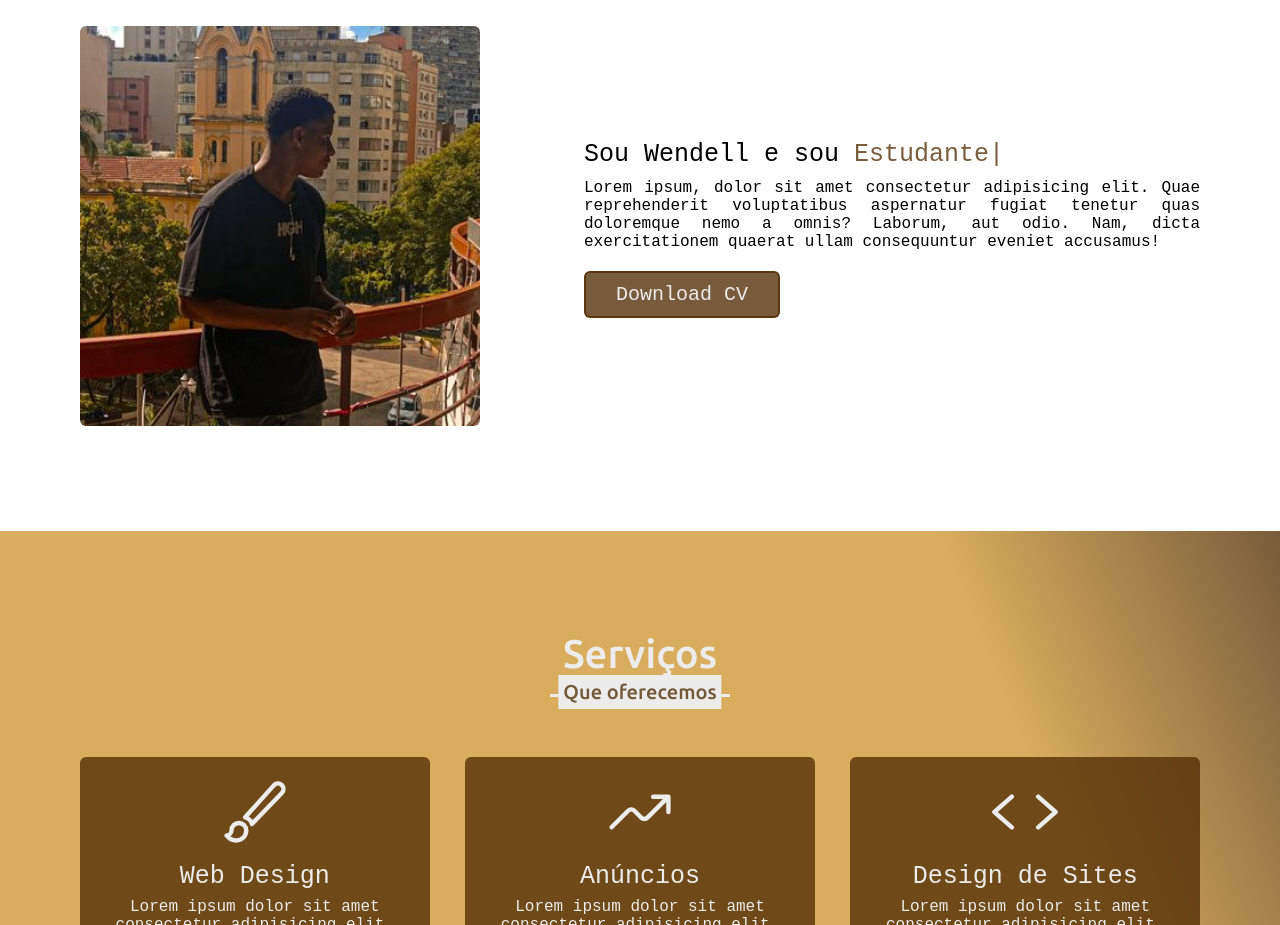
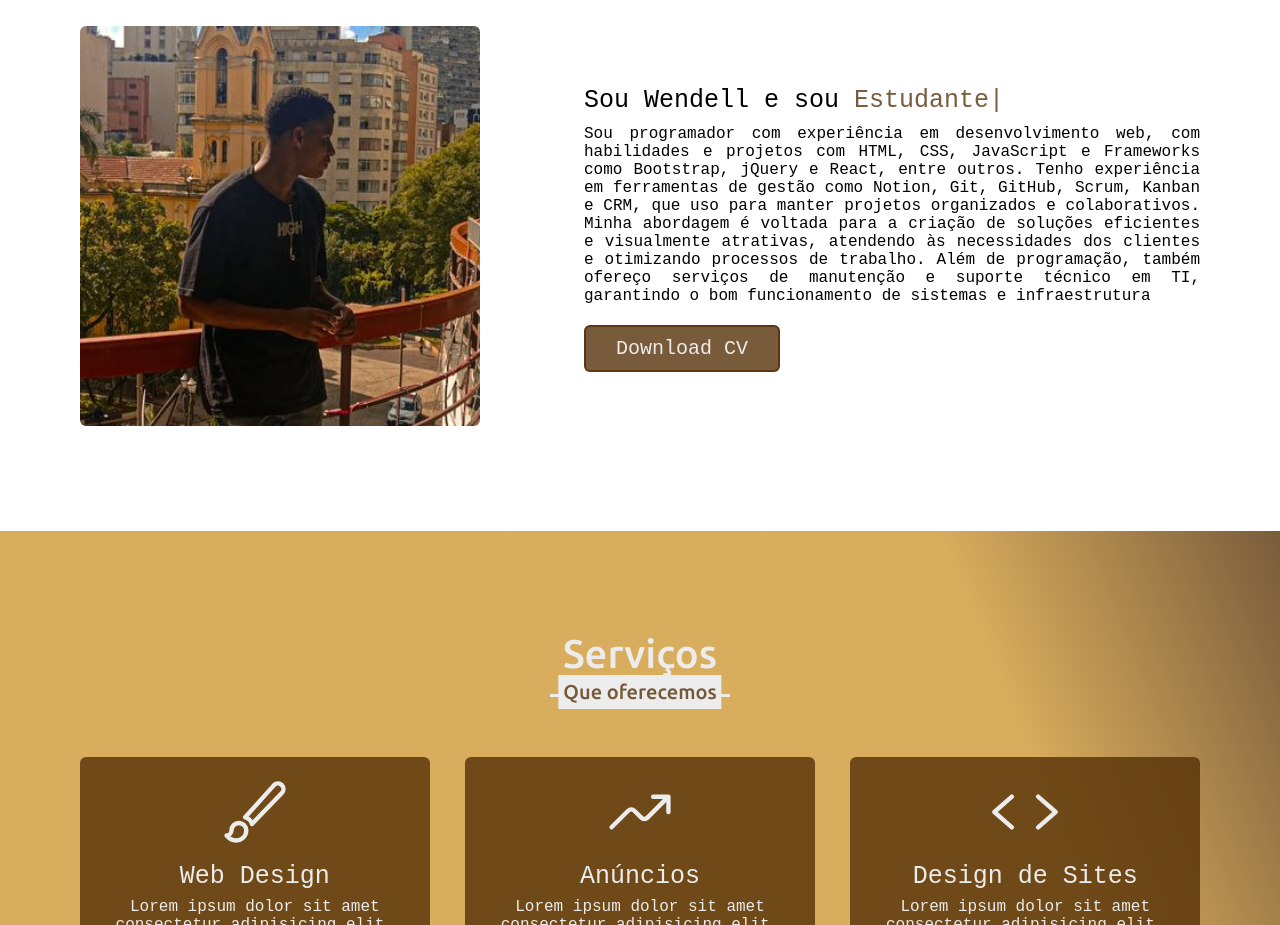
Before and after one commit to WTC13/Portfolio, a plain HTML site: page index.html in a window 1280 px wide. Shown: the part 1000-1925 px from the top of the page. Drawn offline with nearby package versions, Linux system fonts and the light colour scheme; a web font is replaced by a local one.

Commit message:
Update index.html

```diff
--- a/index.html
+++ b/index.html
@@ -51,7 +51,7 @@
                     </div>
                     <div class="column right">
                         <div class="text">Sou Wendell e sou <span class="typing-2"></span></div>
-                        <p>Lorem ipsum, dolor sit amet consectetur adipisicing elit. Quae reprehenderit voluptatibus aspernatur fugiat tenetur quas doloremque nemo a omnis? Laborum, aut odio. Nam, dicta exercitationem quaerat ullam consequuntur eveniet accusamus!</p>
+                        <p>Sou programador com experiência em desenvolvimento web, com habilidades e projetos com HTML, CSS, JavaScript e Frameworks como Bootstrap, jQuery e React, entre outros. Tenho experiência em ferramentas de gestão como Notion, Git, GitHub, Scrum, Kanban e CRM, que uso para manter projetos organizados e colaborativos. Minha abordagem é voltada para a criação de soluções eficientes e visualmente atrativas, atendendo às necessidades dos clientes e otimizando processos de trabalho. Além de programação, também ofereço serviços de manutenção e suporte técnico em TI, garantindo o bom funcionamento de sistemas e infraestrutura</p>
                         <a href="#">Download CV</a>
                     </div>
                 </div>
```
